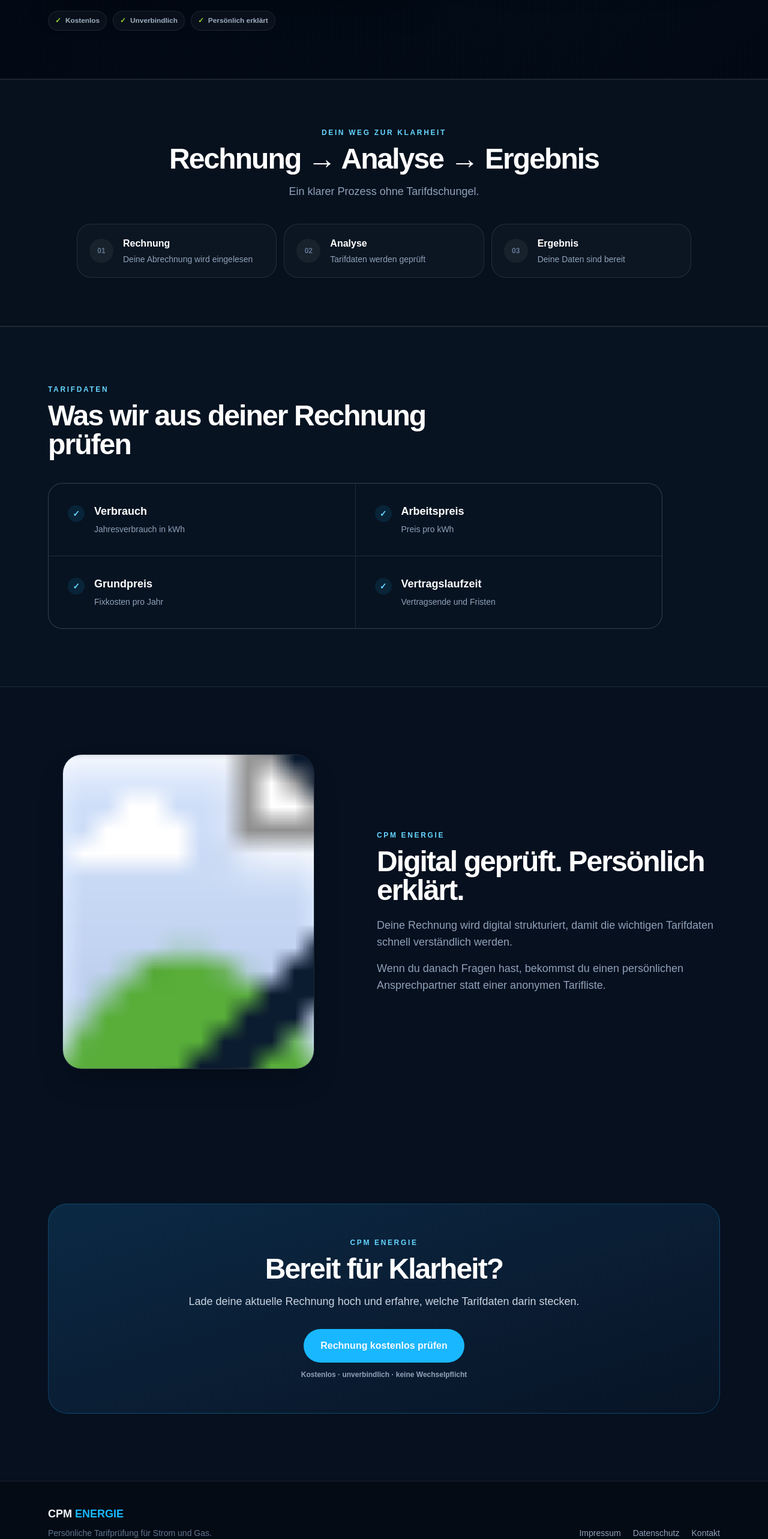
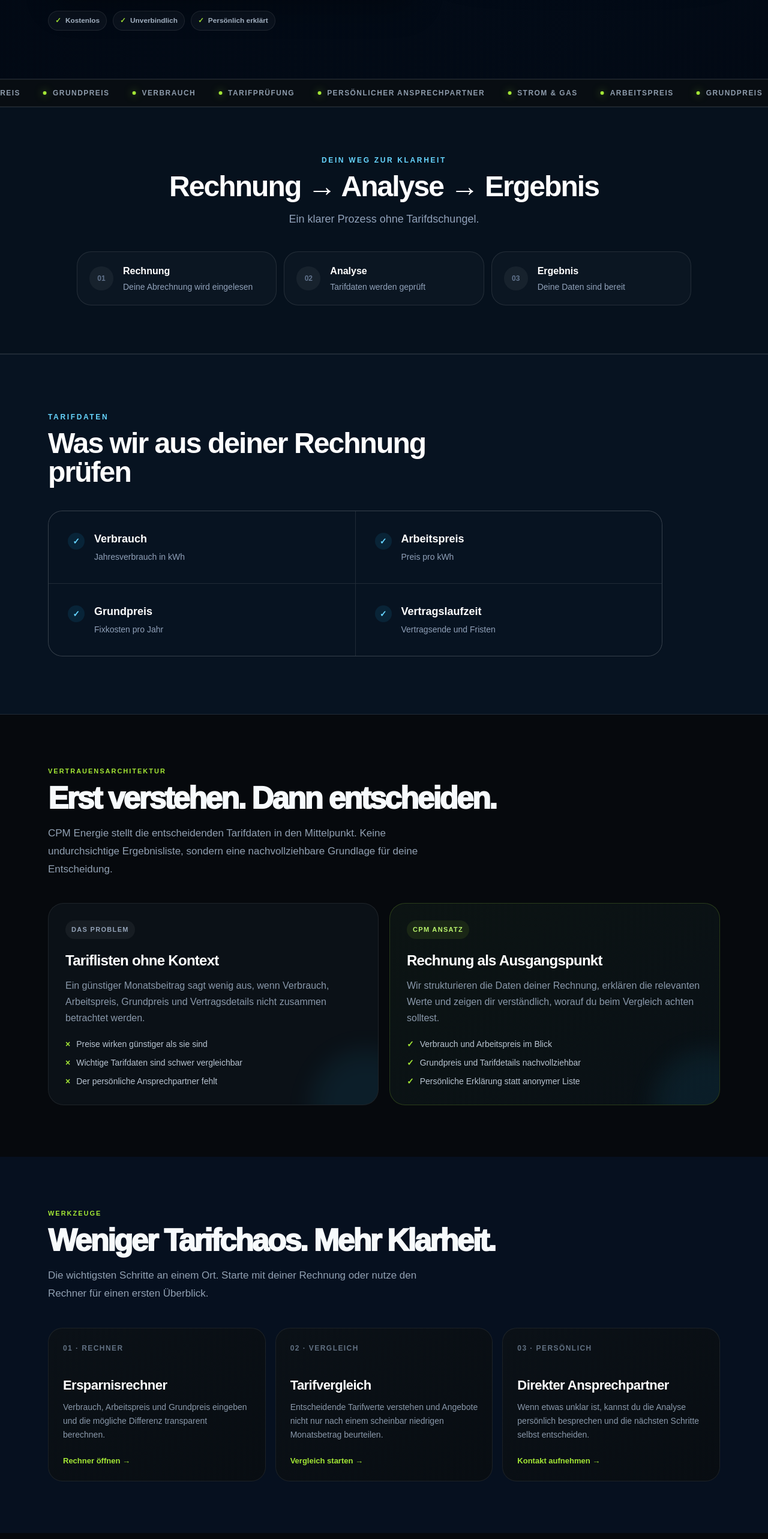
Before and after one commit to svt8f46zcd-stack/cpm-energie-website, a Next.js app: page / in a window 1280 px wide. Shown: the part 1003-3568 px from the top of the page at 60% size. Built offline with nearby package versions, Linux system fonts and the light colour scheme.

Commit message:
feat: redesign homepage around transparent energy analysis

```diff
--- a/app/page.tsx
+++ b/app/page.tsx
@@ -10,6 +10,15 @@ import { ResponsiveHero } from "@/components/ResponsiveHero";
 type BillFlowState = "idle" | "uploading" | "analyzing" | "success" | "error";
 const BASE = process.env.NEXT_PUBLIC_GITHUB_PAGES === "true" ? "/cpm-energie-website" : "";
 
+const marqueeItems = [
+  "Strom & Gas",
+  "Arbeitspreis",
+  "Grundpreis",
+  "Verbrauch",
+  "Tarifprüfung",
+  "Persönlicher Ansprechpartner",
+];
+
 export default function Home() {
   const [billFlowState, setBillFlowState] = useState<BillFlowState>("idle");
 
@@ -19,21 +28,114 @@ export default function Home() {
         <ResponsiveHero onStatusChange={setBillFlowState} />
       </div>
 
+      <div className="cpm-home-marquee" aria-label="CPM Energie Leistungsübersicht">
+        <div className="cpm-home-marquee-track">
+          {[...marqueeItems, ...marqueeItems].map((item, index) => (
+            <span key={`${item}-${index}`}><b />{item}</span>
+          ))}
+        </div>
+      </div>
+
       <BillFlow status={billFlowState} />
       <BillFeatures />
 
-      <section className="container py-20 md:py-28" aria-labelledby="personal-heading">
-        <div className="grid items-center gap-12 md:grid-cols-[.9fr_1.1fr] md:gap-20">
-          <div className="mx-auto w-full max-w-[420px] overflow-hidden rounded-[2rem] border border-white/10 bg-[#071321] shadow-2xl shadow-black/30">
-            <div className="aspect-[4/5] overflow-hidden bg-[#0b1b30]">
-              <Image src={`${BASE}/cristiano.svg`} alt="Cristiano Moreira, persönlicher Ansprechpartner von CPM Energie" width={600} height={900} priority={false} className="h-full w-full object-cover object-center" />
+      <section className="cpm-section cpm-section-dark" id="transparenz" aria-labelledby="transparenz-heading">
+        <div className="container">
+          <p className="cpm-eyebrow">Vertrauensarchitektur</p>
+          <h2 id="transparenz-heading" className="cpm-section-title">Erst verstehen. Dann entscheiden.</h2>
+          <p className="cpm-section-copy">CPM Energie stellt die entscheidenden Tarifdaten in den Mittelpunkt. Keine undurchsichtige Ergebnisliste, sondern eine nachvollziehbare Grundlage für deine Entscheidung.</p>
+
+          <div className="cpm-architecture">
+            <article className="cpm-architecture-card">
+              <span className="cpm-architecture-label">Das Problem</span>
+              <h3>Tariflisten ohne Kontext</h3>
+              <p>Ein günstiger Monatsbeitrag sagt wenig aus, wenn Verbrauch, Arbeitspreis, Grundpreis und Vertragsdetails nicht zusammen betrachtet werden.</p>
+              <div className="cpm-architecture-list">
+                <div><i>×</i> Preise wirken günstiger als sie sind</div>
+                <div><i>×</i> Wichtige Tarifdaten sind schwer vergleichbar</div>
+                <div><i>×</i> Der persönliche Ansprechpartner fehlt</div>
+              </div>
+            </article>
+            <article className="cpm-architecture-card good">
+              <span className="cpm-architecture-label">CPM Ansatz</span>
+              <h3>Rechnung als Ausgangspunkt</h3>
+              <p>Wir strukturieren die Daten deiner Rechnung, erklären die relevanten Werte und zeigen dir verständlich, worauf du beim Vergleich achten solltest.</p>
+              <div className="cpm-architecture-list">
+                <div><i>✓</i> Verbrauch und Arbeitspreis im Blick</div>
+                <div><i>✓</i> Grundpreis und Tarifdetails nachvollziehbar</div>
+                <div><i>✓</i> Persönliche Erklärung statt anonymer Liste</div>
+              </div>
+            </article>
+          </div>
+        </div>
+      </section>
+
+      <section className="cpm-section" id="tools" aria-labelledby="tools-heading">
+        <div className="container">
+          <p className="cpm-eyebrow">Werkzeuge</p>
+          <h2 id="tools-heading" className="cpm-section-title">Weniger Tarifchaos. Mehr Klarheit.</h2>
+          <p className="cpm-section-copy">Die wichtigsten Schritte an einem Ort. Starte mit deiner Rechnung oder nutze den Rechner für einen ersten Überblick.</p>
+          <div className="cpm-tools-grid">
+            <a className="cpm-tool-card" href={`${BASE}/ersparnisrechner/`}>
+              <span className="cpm-tool-number">01 · RECHNER</span>
+              <h3>Ersparnisrechner</h3>
+              <p>Verbrauch, Arbeitspreis und Grundpreis eingeben und die mögliche Differenz transparent berechnen.</p>
+              <span className="cpm-tool-link">Rechner öffnen →</span>
+            </a>
+            <a className="cpm-tool-card" href={`${BASE}/ersparnisrechner/`}>
+              <span className="cpm-tool-number">02 · VERGLEICH</span>
+              <h3>Tarifvergleich</h3>
+              <p>Entscheidende Tarifwerte verstehen und Angebote nicht nur nach einem scheinbar niedrigen Monatsbetrag beurteilen.</p>
+              <span className="cpm-tool-link">Vergleich starten →</span>
+            </a>
+            <a className="cpm-tool-card" href={`${BASE}/kontakt/`}>
+              <span className="cpm-tool-number">03 · PERSÖNLICH</span>
+              <h3>Direkter Ansprechpartner</h3>
+              <p>Wenn etwas unklar ist, kannst du die Analyse persönlich besprechen und die nächsten Schritte selbst entscheiden.</p>
+              <span className="cpm-tool-link">Kontakt aufnehmen →</span>
+            </a>
+          </div>
+        </div>
+      </section>
+
+      <section className="cpm-section cpm-section-dark" aria-labelledby="process-heading">
+        <div className="container">
+          <p className="cpm-eyebrow">So funktioniert's</p>
+          <h2 id="process-heading" className="cpm-section-title">Von der Rechnung zur klaren Entscheidung.</h2>
+          <div className="cpm-steps">
+            <div className="cpm-step"><span>01</span><h3>Rechnung hochladen</h3><p>Nutze deine letzte Strom oder Gasrechnung als Datengrundlage.</p></div>
+            <div className="cpm-step"><span>02</span><h3>Daten prüfen</h3><p>Verbrauch, Arbeitspreis und Grundpreis werden strukturiert betrachtet.</p></div>
+            <div className="cpm-step"><span>03</span><h3>Ergebnis verstehen</h3><p>Die relevanten Werte werden verständlich und ohne Fachsprache erklärt.</p></div>
+            <div className="cpm-step"><span>04</span><h3>Selbst entscheiden</h3><p>Du entscheidest, ob und wie du weiter vorgehen möchtest.</p></div>
+          </div>
+        </div>
+      </section>
+
+      <section className="cpm-section" aria-labelledby="personal-heading">
+        <div className="container">
+          <div className="grid items-center gap-12 md:grid-cols-[.8fr_1.2fr] md:gap-20">
+            <div className="mx-auto w-full max-w-[380px] overflow-hidden rounded-[2rem] border border-white/10 bg-[#0b1117] shadow-2xl shadow-black/30">
+              <div className="aspect-[4/5] overflow-hidden bg-[#0b1117]">
+                <Image src={`${BASE}/cristiano.svg`} alt="Cristiano Moreira, persönlicher Ansprechpartner von CPM Energie" width={600} height={900} priority={false} className="h-full w-full object-cover object-center" />
+              </div>
+            </div>
+            <div className="max-w-2xl">
+              <p className="cpm-eyebrow">Persönlich bei Fragen</p>
+              <h2 id="personal-heading" className="cpm-section-title">Digital geprüft. Persönlich erklärt.</h2>
+              <p className="cpm-section-copy">Deine Rechnung liefert die Fakten. Wenn du danach Fragen hast, bekommst du einen persönlichen Ansprechpartner statt einer anonymen Tarifliste.</p>
+              <a href={`${BASE}/kontakt/`} className="cpm-tool-link inline-flex">Persönlich sprechen →</a>
             </div>
           </div>
-          <div className="max-w-2xl">
-            <p className="text-xs font-bold uppercase tracking-[.22em] text-[#66d5ff]">CPM Energie</p>
-            <h2 id="personal-heading" className="mt-3 text-3xl font-black tracking-[-.04em] text-white md:text-5xl">Digital geprüft. Persönlich erklärt.</h2>
-            <p className="mt-5 text-base leading-7 text-slate-400 md:text-lg">Deine Rechnung wird digital strukturiert, damit die wichtigen Tarifdaten schnell verständlich werden.</p>
-            <p className="mt-4 text-base leading-7 text-slate-400 md:text-lg">Wenn du danach Fragen hast, bekommst du einen persönlichen Ansprechpartner statt einer anonymen Tarifliste.</p>
+        </div>
+      </section>
+
+      <section className="cpm-section pt-0" aria-label="Abschluss">
+        <div className="container">
+          <div className="cpm-final-cta">
+            <p className="cpm-eyebrow">Der nächste Schritt</p>
+            <h2 className="mt-3">Mach aus deiner Rechnung eine klare Entscheidungsgrundlage.</h2>
+            <p>Lade deine letzte Strom oder Gasrechnung hoch und starte die Prüfung kostenlos und unverbindlich.</p>
+            <a href={`${BASE}/kontakt/rechnung/`}>Rechnung prüfen →</a>
           </div>
         </div>
       </section>
```
